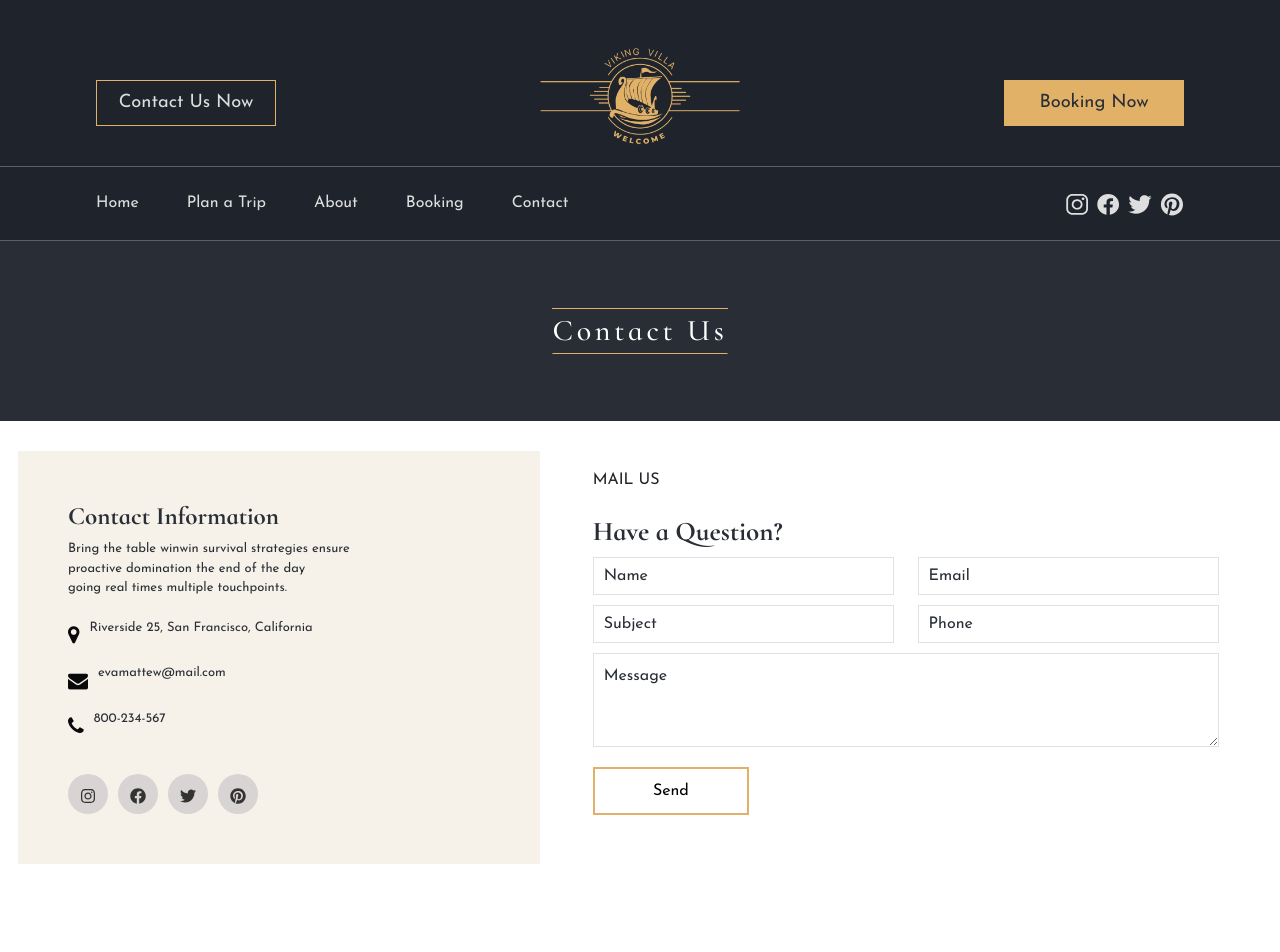
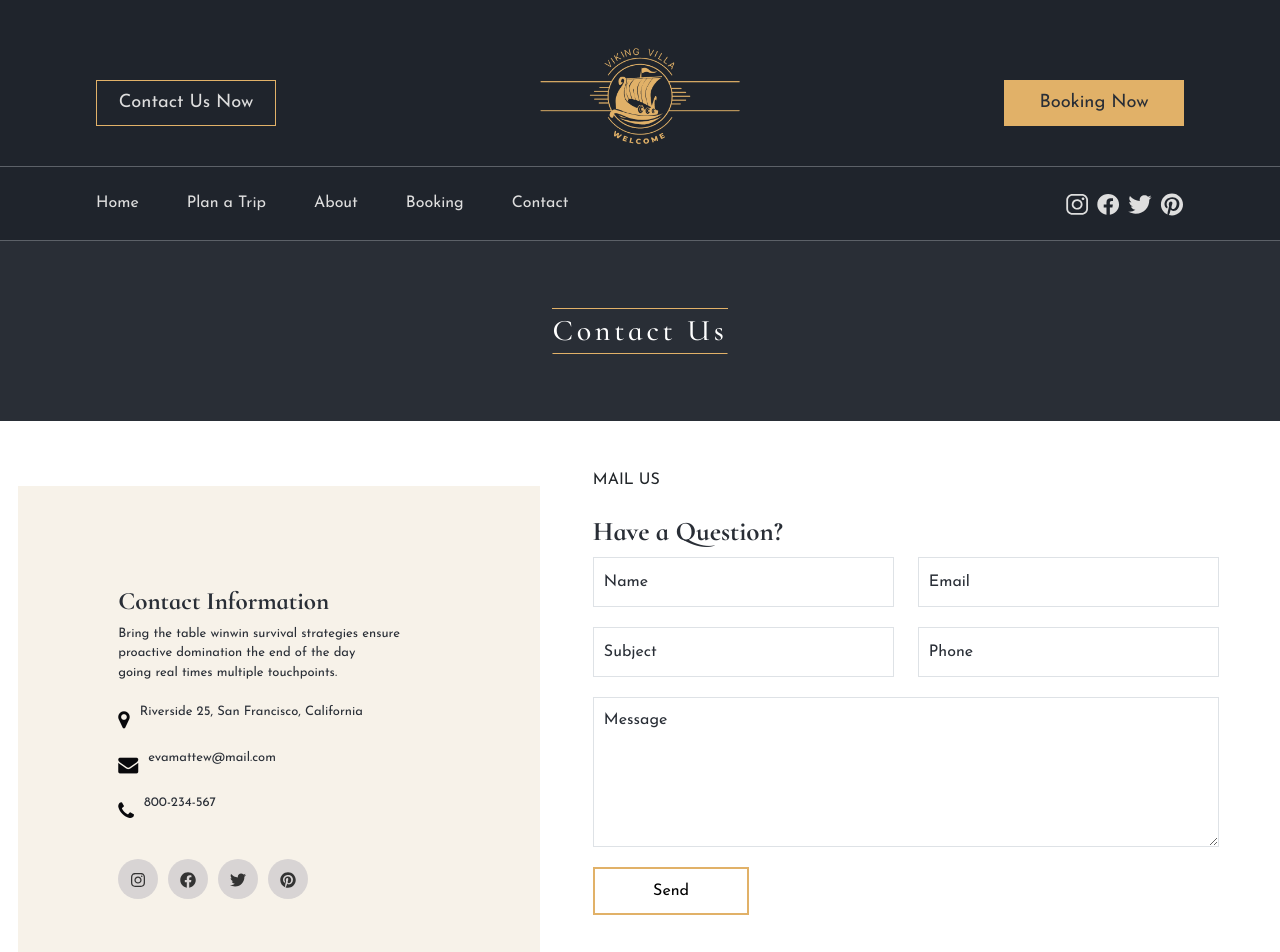
Before and after one commit to orionux/slvikingvilla, a Next.js app: page /contact-us in a window 1280 px wide. Shown: the top 952 px of the page. Built offline with nearby package versions, Linux system fonts and the light colour scheme.

Commit message:
alignments

```diff
--- a/src/pages/contact-us.tsx
+++ b/src/pages/contact-us.tsx
@@ -19,7 +19,7 @@ const Contact = () => {
                             <h2 className='my-4'>Contact Us</h2>
                             </div>
               </div>
-              <div className="row  ">
+              <div className="row  justify-content-center align-items-center">
                       <div className={` ${styles.customBackground} col-12 col-lg-5 `} >
 
                       <div className={` ${styles.contactInfo} `}>
--- a/src/styles/Home.module.css
+++ b/src/styles/Home.module.css
@@ -637,11 +637,13 @@ width: 50% !important;
 
 .customBackground {
   background-color: #f7f2e9;
-  padding: 50px;
+  padding: 100px 100px;
   width: 40%;
   height: 100%;
   margin: 30px;
-  justify-content: center;
+
+
+
 
 }
 .customBackground p{
@@ -730,14 +732,23 @@ width: 50% !important;
 
 
 .customBackground2 input[type="text"],
-.customBackground2 input[type="email"],
+.customBackground2 input[type="email"] {
+  border: 1px thin rgb(204, 199, 199);
+  padding: 10px;
+  border-radius: 0%;
+  margin-bottom: 20px;
+  margin-left: 0px;
+  height: 50px;
+  width:100%;
+
+}
 .customBackground2 textarea {
   border: 1px thin rgb(204, 199, 199);
   padding: 10px;
   border-radius: 0%;
   margin-bottom: 10px;
   margin-left: 0px;
-  height: 100%;
+  height: 150px;
   width:100%;
 
 }
@@ -747,6 +758,7 @@ width: 50% !important;
 .customBackground2 textarea::placeholder {
   color: #292e36;
   border: 1px;
+
 
 }
 
@@ -775,6 +787,7 @@ width: 50% !important;
   width: 50%;
   height: 100%;
   margin: 10px;
+  margin-right: 60px;
   font-family: var(--font-josefin);
 
 
```
